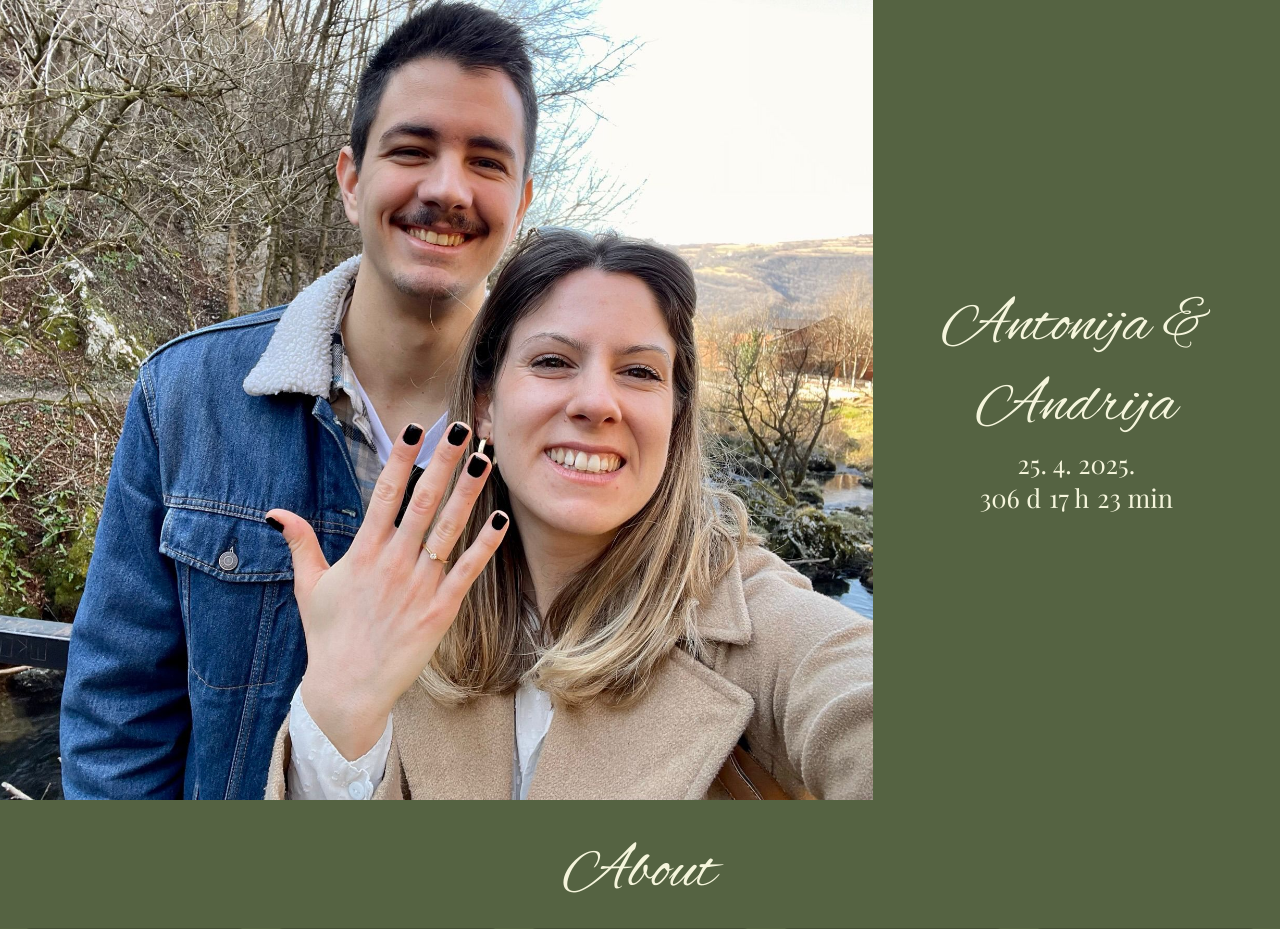
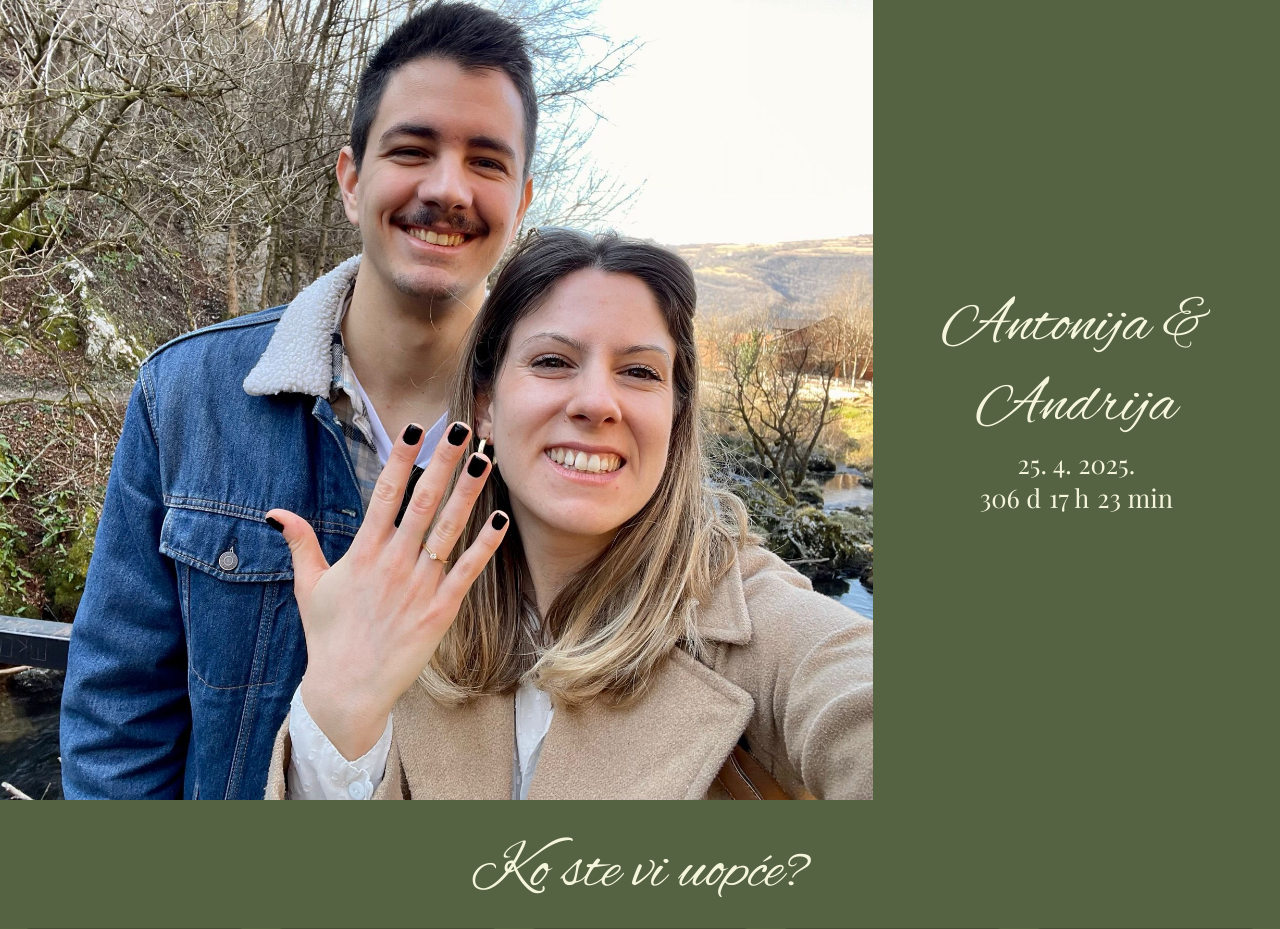
Before and after one commit to agunje123/aa-wedding, a React (Vite) app: page / in a window 1280 px wide. Shown: the top 929 px of the page. Built offline with nearby package versions, Linux system fonts and the light colour scheme; a web font is replaced by a local one.

Commit message:
Refactor pages name to sections

```diff
--- a/src/pages/About.jsx
+++ b/src/sections/About.jsx
@@ -40,7 +40,7 @@ export default function About() {
 	return (
 		<>
 			<h1 id="about" className="heading">
-				About
+				Ko ste vi uopće?
 			</h1>
 			<div className="cards">
 				{people.map((person, index) => (
--- a/src/components/footer/Footer.jsx
+++ b/src/sections/Footer.jsx
@@ -1,4 +1,4 @@
-import "./Footer.css";
+import "./styles/Footer.css";
 
 export default function Footer() {
 	return (
```
Also changed, not shown: src/App.jsx (+4 -4 lines), src/sections/Home.jsx (renamed from src/pages/Home.jsx), src/sections/Location.jsx (renamed from src/pages/Location.jsx), src/sections/styles/About.css (renamed from src/pages/styles/About.css), src/sections/styles/Footer.css (renamed from src/components/footer/Footer.css), src/sections/styles/Home.css (renamed from src/pages/styles/Home.css), src/sections/styles/Location.css (renamed from src/pages/styles/Location.css).
